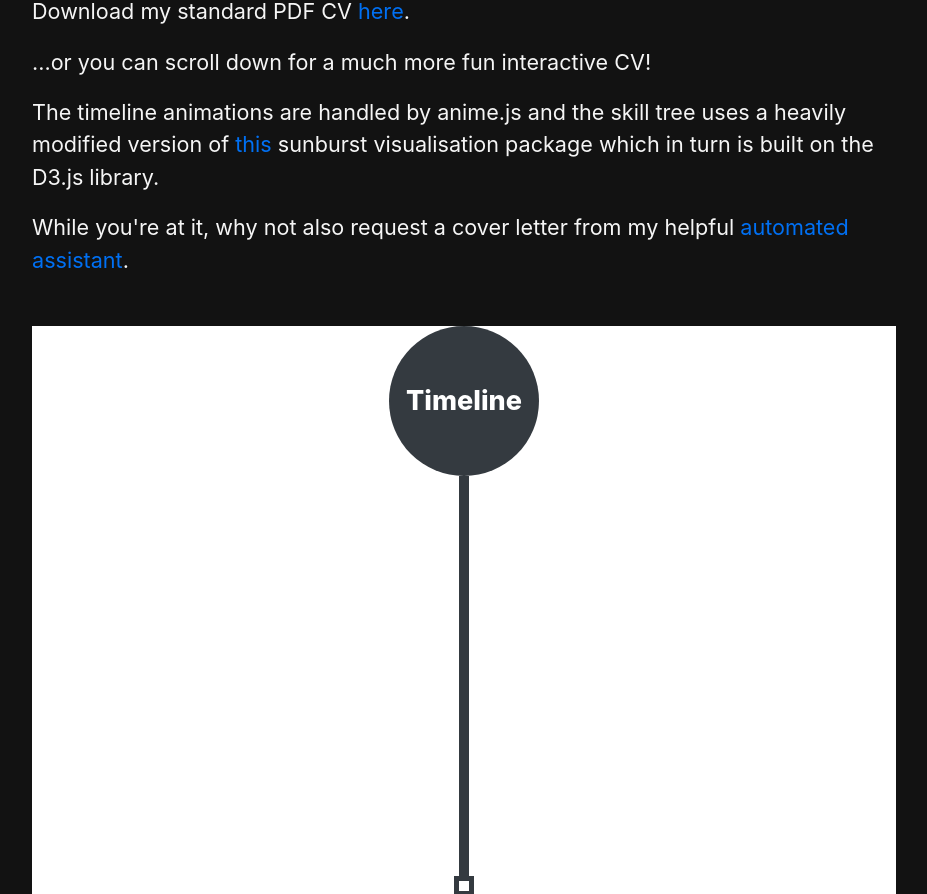
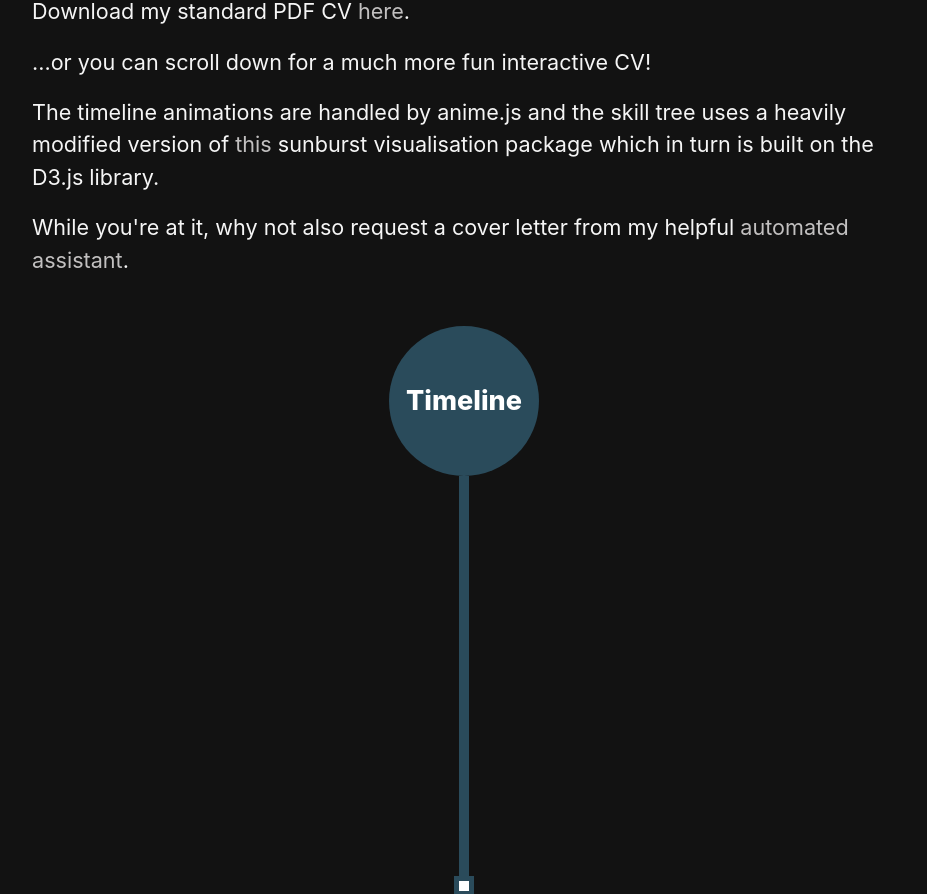
Before and after one commit to tgrbrooks/tgrbrooks-nextjs, a Next.js app: page /cv in a window 1280 px wide. Shown: the part 340-1234 px from the top of the page, without its empty margins (176-1103 px from the left). Built offline with nearby package versions, Linux system fonts and the light colour scheme.

Commit message:
Dark mode for CV page

```diff
--- a/components/TimelineBox.js
+++ b/components/TimelineBox.js
@@ -38,7 +38,6 @@ const TimelineBox = ({image, handler}) => {
       targets: eventRef.current,
       easing: 'easeInOutSine',
       direction: 'normal',
-      zIndex: 10,
       loop: false,
       autoplay: false,
       // Play in reverse when clicked twice to hide
@@ -49,7 +48,7 @@ const TimelineBox = ({image, handler}) => {
     // Fill the background of the mask
     tempTimeline.add({
       targets: maskRef.current,
-      backgroundColor: "#343a40",
+      backgroundColor: "#FFF",
       opacity: 1,
       duration: 400
     })
--- a/pages/cv.js
+++ b/pages/cv.js
@@ -1,9 +1,9 @@
 import Head from 'next/head'
-import Link from 'next/link'
 import utilStyles from '../styles/utils.module.scss'
 import Timeline from '../components/Timeline.js'
 import SkillTree from '../components/SkillTree.js'
 import PageLayout from '../components/PageLayout.js'
+import DarkLink from '../components/UI/DarkLink'
 
 export default function CV () {
   return (
@@ -13,16 +13,16 @@ export default function CV () {
       </Head>
       <section className={utilStyles.headingMd}>
         <p>
-          Download my standard PDF CV <Link href="/assets/cv.pdf"><a>here</a></Link>.
+          Download my standard PDF CV <DarkLink link="/assets/cv.pdf" name="here"/>.
         </p>
         <p>
           ...or you can scroll down for a much more fun interactive CV!
         </p>
         <p>
-          The timeline animations are handled by anime.js and the skill tree uses a heavily modified version of <Link href="https://github.com/vasturiano/sunburst-chart"><a>this</a></Link> sunburst visualisation package which in turn is built on the D3.js library.
+          The timeline animations are handled by anime.js and the skill tree uses a heavily modified version of <DarkLink link="https://github.com/vasturiano/sunburst-chart" name="this"/> sunburst visualisation package which in turn is built on the D3.js library.
         </p>
         <p>
-          While you're at it, why not also request a cover letter from my helpful <Link href="/cover"><a>automated assistant</a></Link>.
+          While you're at it, why not also request a cover letter from my helpful <DarkLink link="/cover" name="automated assistant"/>.
         </p>
         <br/>
       </section>
--- a/styles/skilltree.module.scss
+++ b/styles/skilltree.module.scss
@@ -1,3 +1,5 @@
+@import "defaults";
+
 .skilltreeBackground {
   position: relative;
   display: flex;
@@ -25,7 +27,7 @@
   color: #FFF;
   font-weight: 800;
   font-size: 1.5em;
-  background-color: #343a40;
+  background-color: $brand-color;
   border-radius: 50%;
   display: flex;
   flex-wrap: wrap;
--- a/styles/timeline.module.scss
+++ b/styles/timeline.module.scss
@@ -6,7 +6,7 @@
   position: relative;
   width: 100%;
   height: 3500px;
-  background-color: #FFF;
+  background-color: $background-color;
 }
 
 // Wrapper for the lines and events
@@ -32,7 +32,7 @@
   font-size: 1.5em;
   text-align: center;
   vertical-align: center;
-  background-color: #343a40;
+  background-color: $brand-color;
   border-radius: 50%;
 }
 
@@ -46,7 +46,7 @@
 
 .timelineLine {
   position: absolute;
-  background: #343a40;
+  background: $brand-color;
   width: 10px;
   height: 400px;
 }
@@ -57,18 +57,20 @@
   background-position: center;
   background-repeat: no-repeat;
   background-size: 100% 100%;
-  border: 5px solid #343a40;
+  border: 5px solid $brand-color;
   width: 20px;
   height: 20px;
   top: 400px;
+  z-index: 99;
 }
 .timelineMask {
-  position: absolute;
+  position: relative;
   background: #FFF;
   top: 0;
   left: 0;
   width: 100%;
   height: 100%;
+  z-index: 999;
 }
 
 // Wrapper for the dates and labels
@@ -76,7 +78,7 @@
   position: absolute;
   width: 15%;
   margin-left: auto;
-  color: #343a40;
+  color: $text-color;
   font-weight: 800;
   font-size: 1em;
   right: 0px;
@@ -86,7 +88,7 @@
 
 .timelineDate {
   position: absolute;
-  color: #343a40;
+  color: $text-color;
   width: 15%;
   margin-right: auto;
   font-weight: 800;
@@ -108,7 +110,7 @@
 }
 
 .timelineEndLine {
-  background: #343a40;
+  background: $brand-color;
   width: 10px;
   height: 800px;
   float: center;
```
